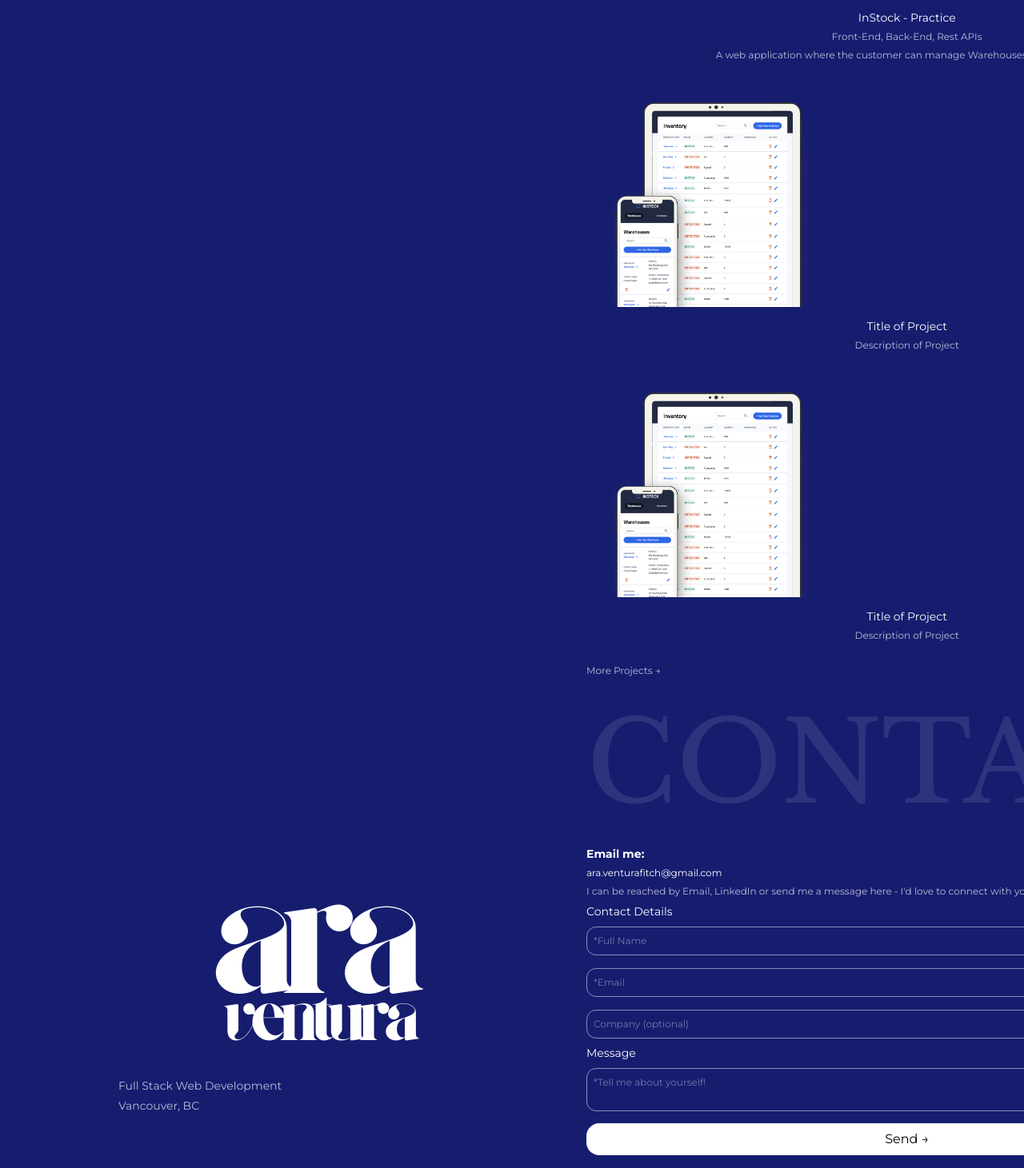
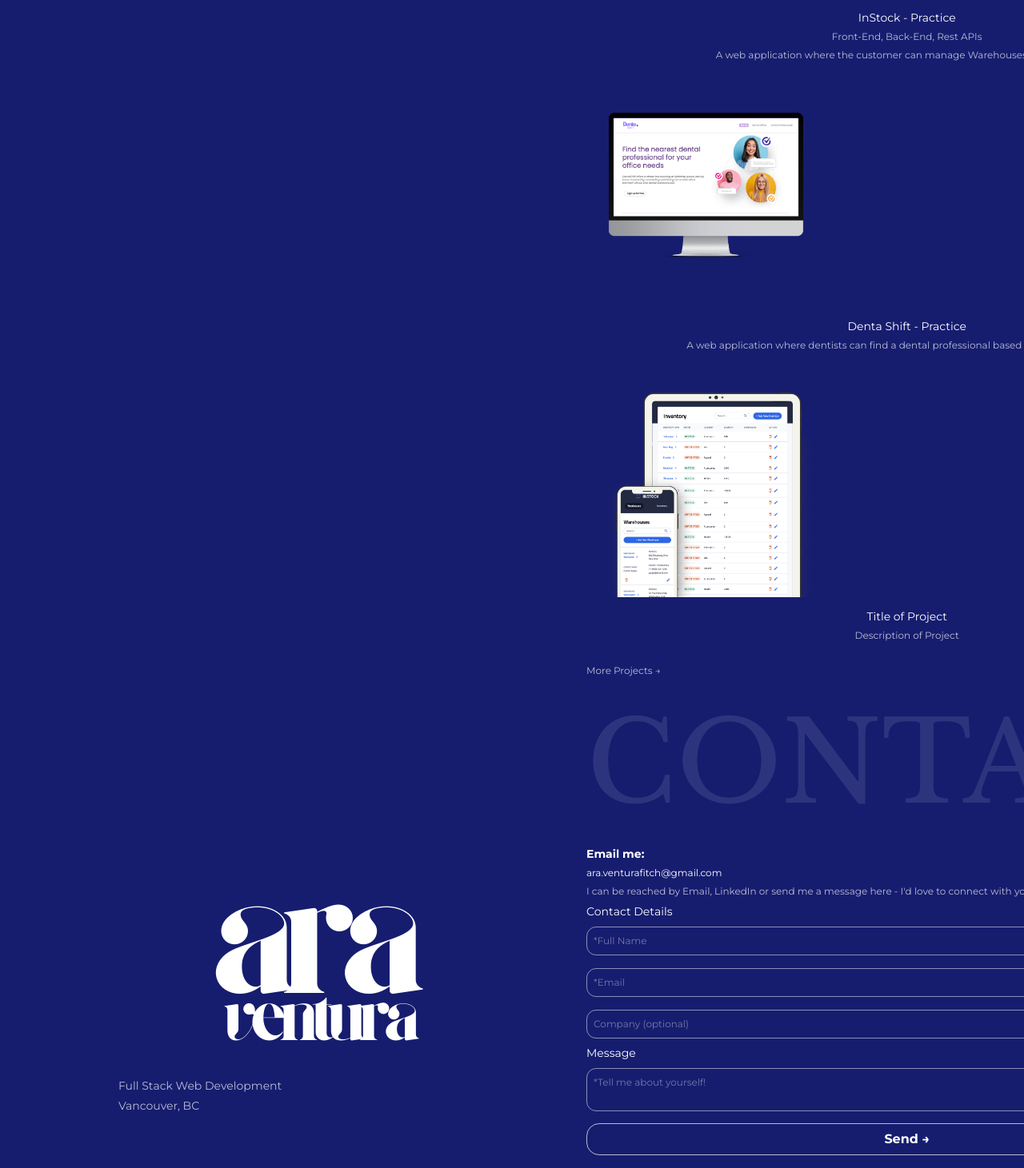
Before and after one commit to Araventura/portfolio-ara-ventura, a React (Vite) app: page / in a window 1280 px wide. Shown: the part 946-2407 px from the top of the page at 80% size. Built offline with nearby package versions, Linux system fonts and the light colour scheme.

Commit message:
add dentashift image, title and description

```diff
--- a/src/pages/Home/Home.jsx
+++ b/src/pages/Home/Home.jsx
@@ -4,6 +4,7 @@ import { Link } from "react-router-dom";
 import logo from "../../assets/images/av-logo.png";
 import arrow from "../../assets/icons/left-arrow.png";
 import workImage from "../../assets/images/mobile-tablet.png";
+import dentaShiftImage from "../../assets/images/dentashift.png";
 
 function Home() {
   return (
@@ -71,13 +72,14 @@ function Home() {
             <li className="home__list-item">
               <img
                 className="home__bottom-wrapper__img"
-                src={workImage}
+                src={dentaShiftImage}
                 alt="A mobile and tablet simulation"
               />
               <div className="home__list-wrapper">
-                <h3 className="home__list-title">Title of Project</h3>
+                <h3 className="home__list-title">Denta Shift - Practice</h3>
                 <h4 className="home__list-description">
-                  Description of Project
+                  A web application where dentists can find a dental
+                  professional based on their offices needs
                 </h4>
               </div>
             </li>
@@ -116,8 +118,14 @@ function Home() {
               className="form__input"
               type="text"
               placeholder="*Full Name"
+              required
             />
-            <input className="form__input" type="text" placeholder="*Email" />
+            <input
+              className="form__input"
+              type="email"
+              placeholder="*Email"
+              required
+            />
             <input
               className="form__input"
               type="text"
@@ -128,6 +136,7 @@ function Home() {
           <textarea
             className="form__textarea"
             placeholder="*Tell me about yourself!"
+            required
           ></textarea>
           <button className="form__button" type="submit">
             Send →
--- a/src/pages/Home/Home.scss
+++ b/src/pages/Home/Home.scss
@@ -227,5 +227,14 @@
 
   &__button {
     width: 100%;
+    background-color: inherit;
+    border: 1px solid rgb(255, 255, 255, 0.7);
+    color: white;
+    font-weight: 700;
+
+    &:hover {
+      background-color: white;
+      color: black;
+    }
   }
 }
```
Also changed, not shown: src/assets/images/dentashift.png (added).
